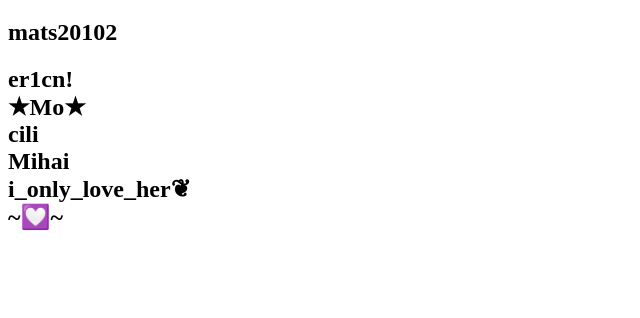
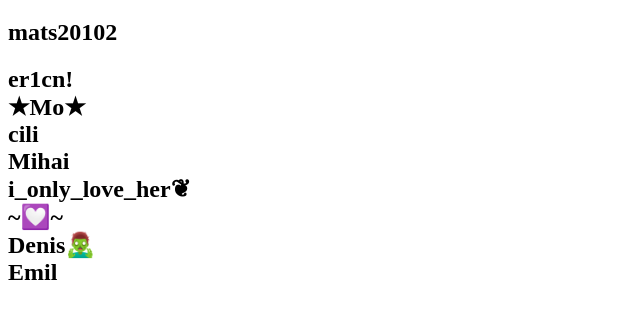
Before and after one commit to MXTS1000/Follower_Website, a plain HTML site: page index.html in a window 1280 px wide. Shown: the part 98-416 px from the top of the page, without its empty margins (0-640 px from the left). Drawn offline with Linux system fonts and the light colour scheme.

Commit message:
Update index.html

```diff
--- a/index.html
+++ b/index.html
@@ -6,7 +6,7 @@
   <body>
     <h1>Follower_Website <br>Day 1</h1>
     <h2><strong>mats20102</strong></h2>
-    <h2>er1cn! <br>★Mo★<br>cili<br>Mihai<br>i_only_love_her❦<br>~💟~</h2>
+    <h2>er1cn! <br>★Mo★<br>cili<br>Mihai<br>i_only_love_her❦<br>~💟~<br>Denis🧟‍♂️<br>Emil</h2>
 
   </body>
 </html>
```
